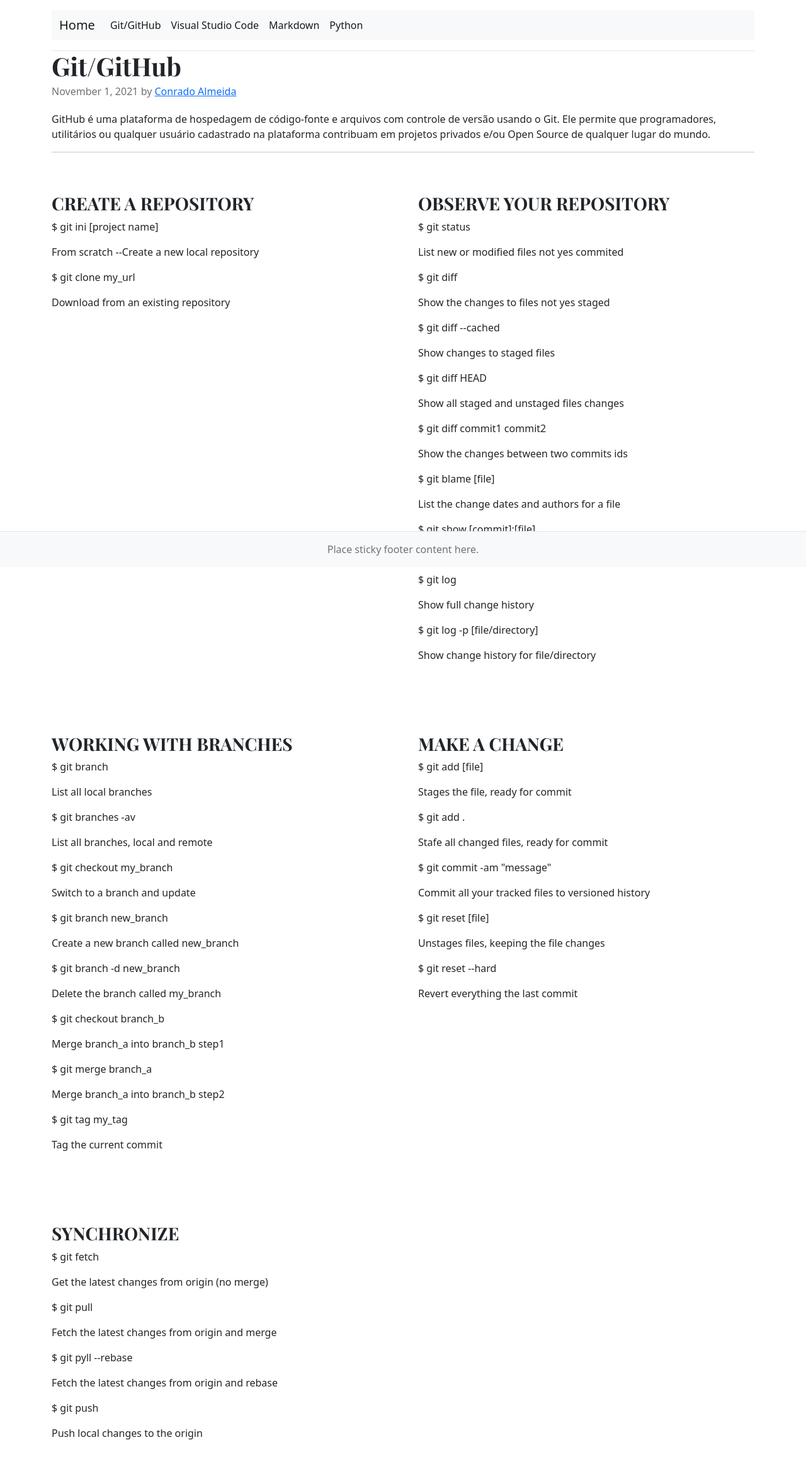
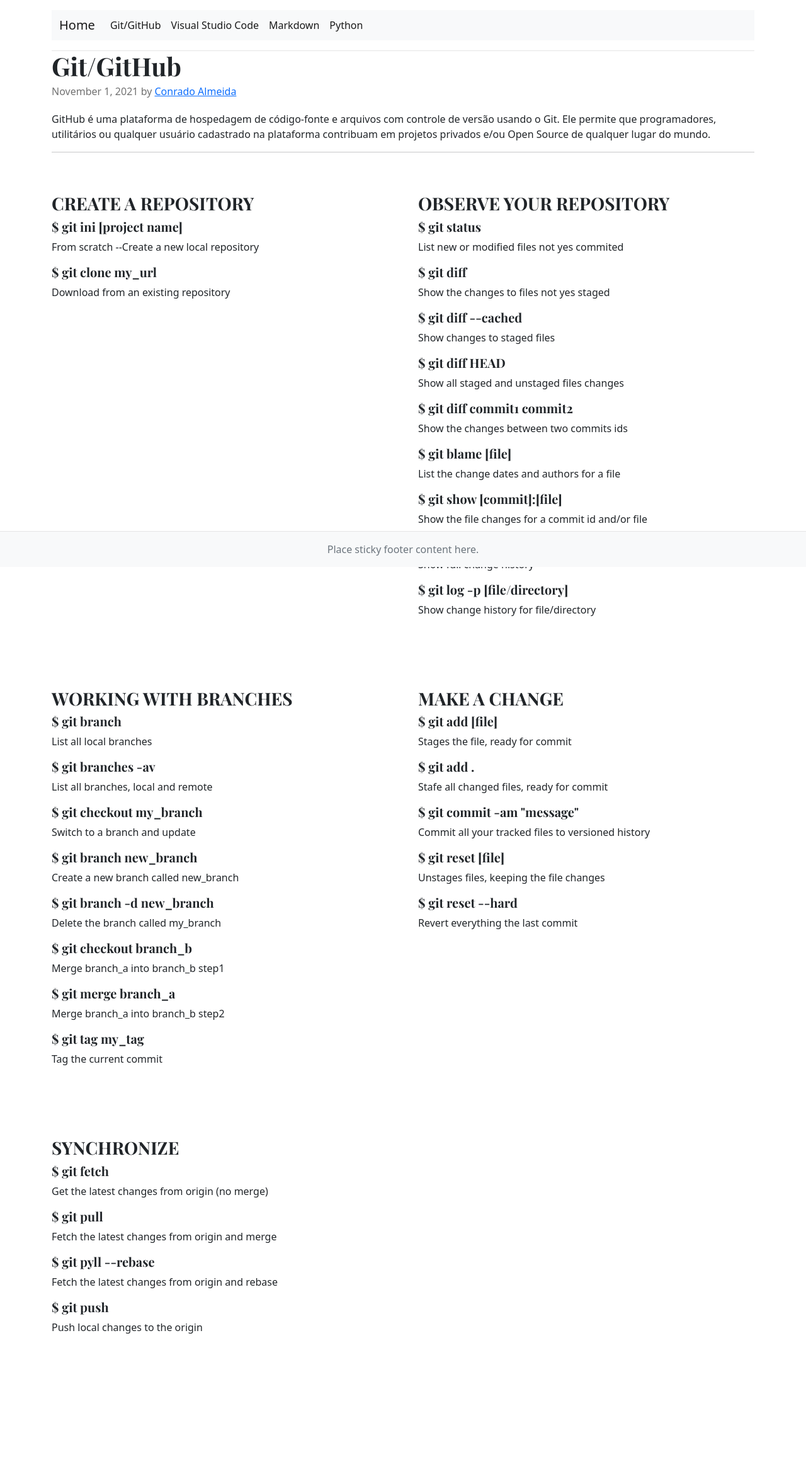
Before and after one commit to ConradoAlmeida/cheatsheets, a Jekyll site: the page built from git-cheat.html, in a window 1280 px wide. Shown: the whole page at 63% size. Built offline with Jekyll 4.4.1, drawn with Linux system fonts in a browser that asks for light colours; after the commit the page ends 2183 px from its top, so only the background shows below that.

Commit message:
formatacao

```diff
--- a/git-cheat.html
+++ b/git-cheat.html
@@ -29,7 +29,7 @@
 
 {% for item in dado.items %}
 
-<p>{{ item.comandos }}</p>
+<h5>{{ item.comandos }}</h5>
 <p>{{ item.descricao }}</p>
 
 {% endfor %}
```
